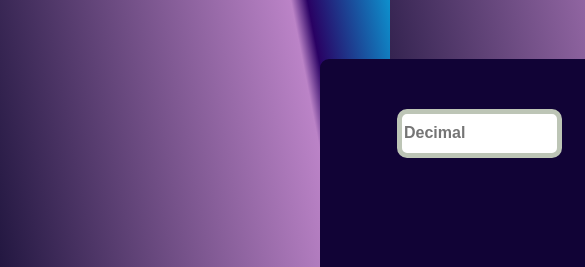
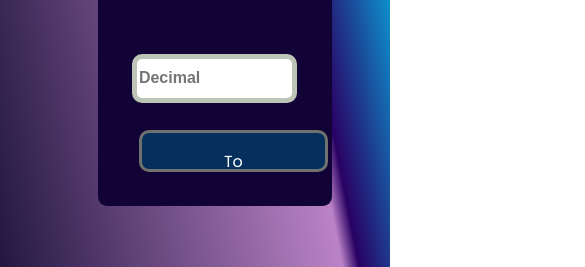
Before and after one commit to munna-yadav/number-conversion, a plain HTML site: page src/index.html in a window 390 px wide. Shown: the part 202-469 px from the top of the page, 585 px wide, since content can reach past the window. Drawn offline with Linux system fonts and the light colour scheme.

Commit message:
:art: add responsive behavior

```diff
--- a/src/style.css
+++ b/src/style.css
@@ -11,18 +11,31 @@ body{
     padding-top:3cm ;
 }
 .nav{
-    margin-left: 320px;
+    margin-left: 25%;
     background-color: #110336;
-    width: 750px;;
+    width: 750px;
     height: 20vh;
-    margin-top:3cm;
+    margin-top: 5vh;
     padding-top:50px;
     font-family: poppins;
     display: flex;
-    align-items: self-start;
+    /* max-width: 500px; */
+    align-items: flex-start;
     justify-content:space-evenly;
     border-radius: 9px;
+    transition: width 0.8s ease;
 }
+@media (max-width: 1000px) {
+  .nav {
+    /* Styles specific to screens with a maximum width of 768px or less */
+    flex-direction: column;
+    align-items: center;
+    /* transform: scale(0.8); */
+    width: 60%;
+
+  }
+}
+
 .nav #output{
     margin-left: 50px;
     border: 10px ;
@@ -84,7 +97,7 @@ button:hover{
 
   .dropdown-content {
     display: none;
-    position: absolute;
+    position: relative;
     min-width: 160px;
     box-shadow: 0px 8px 16px 0px rgba(0,0,0,0.2);
     z-index: 1;
```
